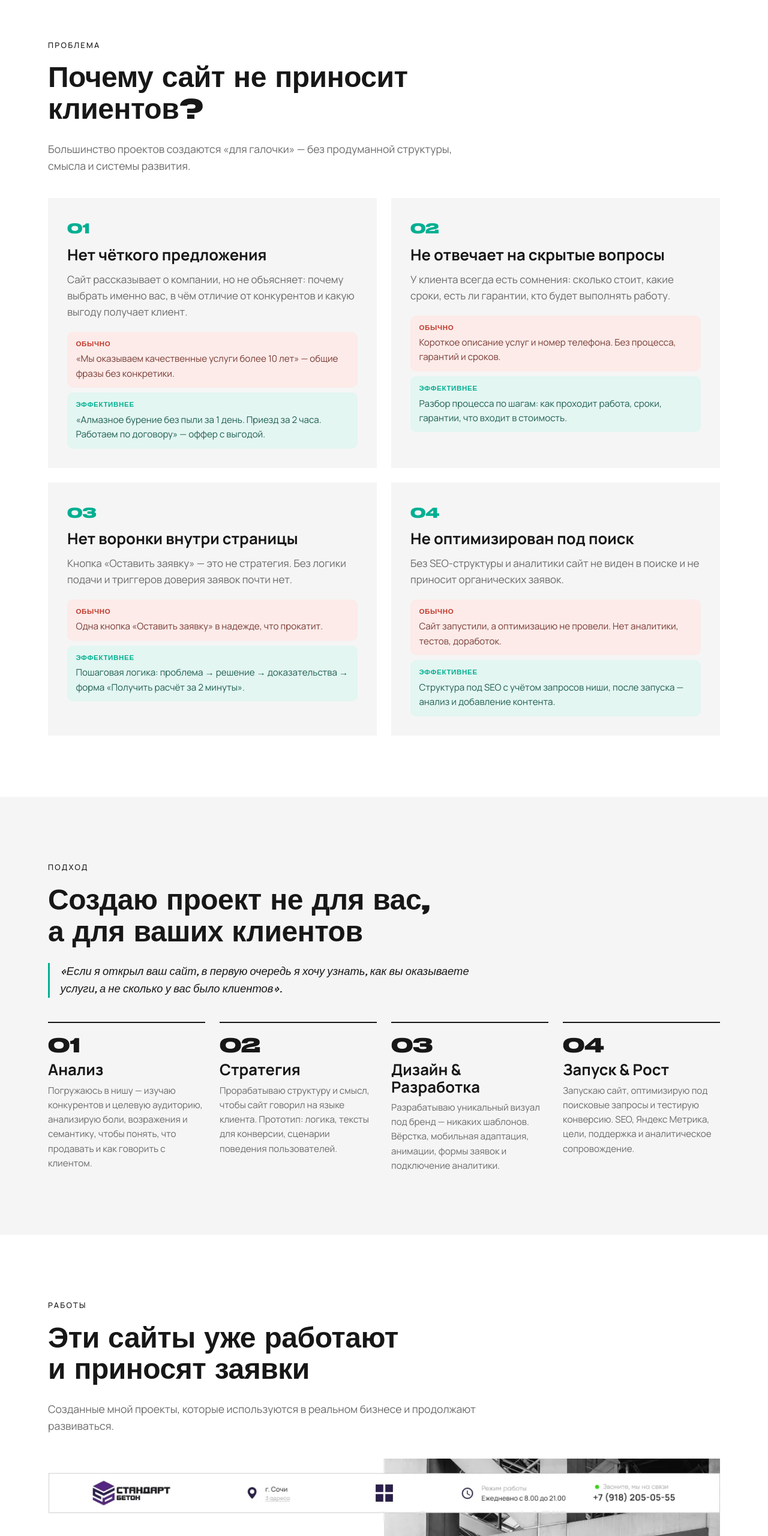
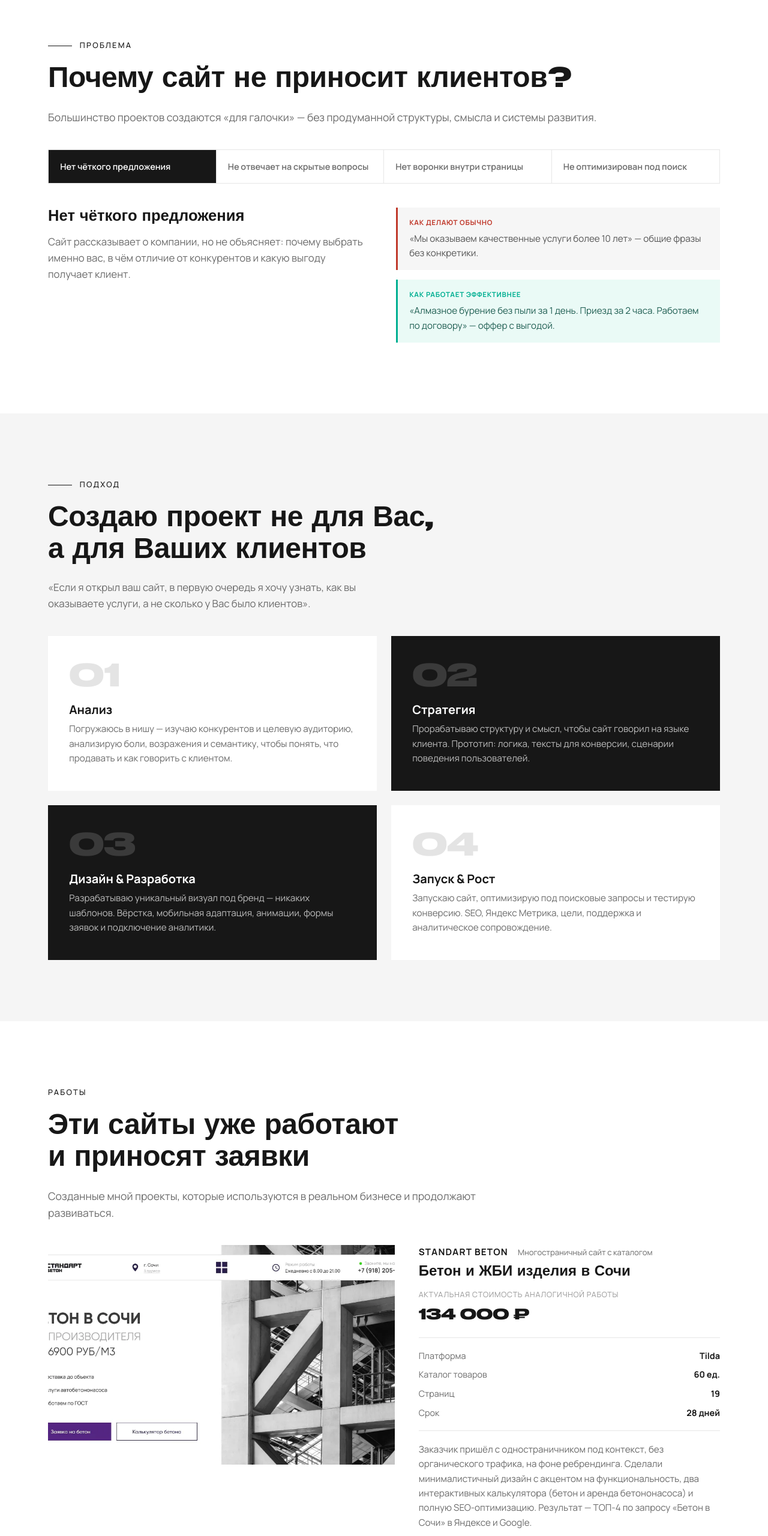
Before and after one commit to distric4/prosite, an Eleventy site: page src/index.njk in a window 1280 px wide. Shown: the part 1034-3594 px from the top of the page at 60% size. Built offline with nearby package versions, Linux system fonts and the light colour scheme; Eleventy itself is replaced by a stand-in of ours; files that its build step writes are made by us from their sources.

Commit message:
Редизайн секций под оригинал
- Подход: карточки чередуются светлая/тёмная, крупные номера Druk Wide
- Проблема: вкладки (как в оригинале) + сравнение «обычно/эффективнее»
- Работы: скрин слева, параметры и цена (Druk Wide) справа
- Тарифы: Business — тёмный, бейдж «популярный», цены Druk Wide
- JS: переключение вкладок
- Мобильный: без горизонтального переполнения

Co-Authored-By: Claude Opus 4.8 <noreply@anthropic.com>

```diff
--- a/src/_includes/partials/work-card.njk
+++ b/src/_includes/partials/work-card.njk
@@ -6,21 +6,22 @@
   </div>
   {% endif %}
   <div class="work-card__body">
-    <div class="work-card__main">
-      <div class="work-card__head">
-        <span class="work-card__name">{{ w.name }}</span>
-        <span class="work-card__type">{{ w.type }}</span>
-      </div>
-      <h3>{{ w.tag }}</h3>
-      <p class="work-card__desc">{{ w.desc }}</p>
-      <div class="work-card__result"><span>Результат</span>{{ w.result }}</div>
+    <div class="work-card__head">
+      <span class="work-card__name">{{ w.name }}</span>
+      <span class="work-card__type">{{ w.type }}</span>
     </div>
-    <aside class="work-card__params">
+    <h3>{{ w.tag }}</h3>
+    <div class="work-card__price">
+      <span>Актуальная стоимость аналогичной работы</span>
+      <b>{{ w.price }}</b>
+    </div>
+    <div class="work-card__params">
       {% for pr in w.params %}
       <div class="param"><span>{{ pr.k }}</span><b>{{ pr.v }}</b></div>
       {% endfor %}
-      <div class="param param--price"><span>Стоимость аналогичной работы</span><b>{{ w.price }}</b></div>
-    </aside>
+    </div>
+    <p class="work-card__desc">{{ w.desc }}</p>
+    <div class="work-card__result"><span>Результат</span>{{ w.result }}</div>
   </div>
 </article>
 {% endmacro %}
--- a/src/index.njk
+++ b/src/index.njk
@@ -97,23 +97,33 @@ description: Сайты для бизнеса на Тильде с упором
 ] %}
 <section class="section" id="problem">
   <div class="container">
-    <div class="section__head">
-      <span class="eyebrow">Проблема</span>
+    <div class="section__head section__head--wide">
+      <span class="eyebrow eyebrow--line">Проблема</span>
       <h2>Почему сайт не приносит клиентов?</h2>
       <p>Большинство проектов создаются «для галочки» — без продуманной структуры, смысла и системы развития.</p>
     </div>
-    <div class="problems">
-      {% for p in problems %}
-      <article class="problem-card">
-        <div class="problem-card__num">0{{ loop.index }}</div>
-        <h3>{{ p.t }}</h3>
-        <p class="problem-card__desc">{{ p.d }}</p>
-        <div class="compare">
-          <div class="compare__row compare__row--bad"><span>Обычно</span>{{ p.bad }}</div>
-          <div class="compare__row compare__row--good"><span>Эффективнее</span>{{ p.good }}</div>
+    <div class="tabs" data-tabs>
+      <div class="tabs__nav" role="tablist">
+        {% for p in problems %}
+        <button class="tabs__btn{% if loop.first %} is-active{% endif %}" type="button" role="tab" data-tab="{{ loop.index }}">{{ p.t }}</button>
+        {% endfor %}
+      </div>
+      <div class="tabs__panels">
+        {% for p in problems %}
+        <div class="tabs__panel{% if loop.first %} is-active{% endif %}" data-panel="{{ loop.index }}">
+          <div class="problem">
+            <div class="problem__text">
+              <h3>{{ p.t }}</h3>
+              <p>{{ p.d }}</p>
+            </div>
+            <div class="problem__compare">
+              <div class="compare__row compare__row--bad"><span>Как делают обычно</span>{{ p.bad }}</div>
+              <div class="compare__row compare__row--good"><span>Как работает эффективнее</span>{{ p.good }}</div>
+            </div>
+          </div>
         </div>
-      </article>
-      {% endfor %}
+        {% endfor %}
+      </div>
     </div>
   </div>
 </section>
@@ -127,14 +137,14 @@ description: Сайты для бизнеса на Тильде с упором
 ] %}
 <section class="section section--soft" id="metod">
   <div class="container">
-    <div class="section__head">
-      <span class="eyebrow">Подход</span>
-      <h2>Создаю проект не для вас,<br />а для ваших клиентов</h2>
-      <p class="approach__quote">«Если я открыл ваш сайт, в первую очередь я хочу узнать, как вы оказываете услуги, а не сколько у вас было клиентов».</p>
+    <div class="section__head section__head--wide">
+      <span class="eyebrow eyebrow--line">Подход</span>
+      <h2>Создаю проект не для&nbsp;Вас, а&nbsp;для&nbsp;Ваших&nbsp;клиентов</h2>
+      <p class="approach__quote">«Если я открыл ваш сайт, в первую очередь я хочу узнать, как вы оказываете услуги, а не сколько у Вас было клиентов».</p>
     </div>
     <div class="steps">
       {% for s in steps %}
-      <article class="step">
+      <article class="step{% if loop.index == 2 or loop.index == 3 %} step--dark{% endif %}">
         <div class="step__num">0{{ loop.index }}</div>
         <h3>{{ s.t }}</h3>
         <p>{{ s.d }}</p>
--- a/src/styles/sections.css
+++ b/src/styles/sections.css
@@ -203,108 +203,173 @@
   }
 }
 
-/* ─── ПРОБЛЕМА ─── */
-.problems {
+/* ─── ПРОБЛЕМА (вкладки) ─── */
+.tabs__nav {
   display: grid;
-  grid-template-columns: repeat(2, 1fr);
-  gap: 1.5rem;
+  grid-template-columns: repeat(4, 1fr);
+  border: 1px solid var(--c-line);
+  margin-bottom: 2.5rem;
 }
-.problem-card {
-  background: var(--c-bg-soft);
-  border-radius: var(--radius);
-  padding: 2rem;
+.tabs__btn {
+  font-family: var(--font-text);
+  font-weight: 600;
+  font-size: 0.9rem;
+  text-align: left;
+  padding: 1.1rem 1.2rem;
+  background: var(--c-bg);
+  border: 0;
+  border-right: 1px solid var(--c-line);
+  color: var(--c-muted);
+  cursor: pointer;
+  transition: all var(--transition);
 }
-.problem-card__num {
-  font-family: var(--font-display);
-  font-weight: 700;
-  font-size: 1.4rem;
-  color: var(--c-accent);
-  margin-bottom: 0.8rem;
+.tabs__btn:last-child {
+  border-right: 0;
 }
-.problem-card__desc {
+.tabs__btn:hover {
+  color: var(--c-ink);
+}
+.tabs__btn.is-active {
+  background: var(--c-ink);
+  color: #fff;
+}
+.tabs__panel {
+  display: none;
+}
+.tabs__panel.is-active {
+  display: block;
+  animation: fade 0.3s ease;
+}
+@keyframes fade {
+  from { opacity: 0; transform: translateY(6px); }
+}
+.problem {
+  display: grid;
+  grid-template-columns: 1fr 1fr;
+  gap: 2.5rem;
+  align-items: start;
+}
+.problem__text h3 {
+  font-family: var(--font-head);
+  font-weight: 800;
+  font-size: 1.6rem;
+  margin-bottom: 1rem;
+}
+.problem__text p {
   color: var(--c-muted);
-  margin-bottom: 1.2rem;
+  font-size: 1.05rem;
 }
 .compare__row {
   display: block;
   font-size: 0.95rem;
-  padding: 0.7rem 0.9rem;
-  border-radius: 10px;
-  margin-top: 0.5rem;
+  padding: 1rem 1.2rem;
+  margin-bottom: 1rem;
 }
 .compare__row span {
   display: block;
-  font-family: var(--font-head);
+  font-family: var(--font-text);
   font-weight: 700;
   font-size: 0.72rem;
   text-transform: uppercase;
   letter-spacing: 0.06em;
-  margin-bottom: 0.25rem;
+  margin-bottom: 0.35rem;
 }
 .compare__row--bad {
-  background: #fcebe9;
-  color: #7a3b34;
+  background: #f6f6f6;
+  color: #555;
+  border-left: 3px solid #c0392b;
 }
 .compare__row--bad span {
   color: #c0392b;
 }
 .compare__row--good {
-  background: #e3f6f1;
+  background: #eafaf6;
   color: #1f5e52;
+  border-left: 3px solid var(--c-accent);
 }
 .compare__row--good span {
   color: var(--c-accent);
 }
+@media (max-width: 760px) {
+  .tabs__nav {
+    grid-template-columns: 1fr 1fr;
+  }
+  .tabs__btn {
+    border-bottom: 1px solid var(--c-line);
+    font-size: 0.82rem;
+  }
+  .problem {
+    grid-template-columns: 1fr;
+    gap: 1.5rem;
+  }
+}
 
 /* ─── ПОДХОД ─── */
+.section__head--wide {
+  max-width: none;
+}
 .approach__quote {
-  font-family: var(--font-head);
-  font-style: italic;
-  font-size: 1.15rem !important;
-  color: var(--c-ink) !important;
-  border-left: 3px solid var(--c-accent);
-  padding-left: 1.1rem;
+  font-family: var(--font-text);
+  font-size: 1.05rem !important;
+  color: var(--c-muted) !important;
+  max-width: 34rem;
   margin-top: 1.2rem;
 }
 .steps {
   display: grid;
-  grid-template-columns: repeat(4, 1fr);
+  grid-template-columns: repeat(2, 1fr);
   gap: 1.5rem;
 }
 .step {
-  padding-top: 1.2rem;
-  border-top: 2px solid var(--c-ink);
+  background: #fff;
+  padding: 2.4rem 2.2rem 2.6rem;
+  min-height: 15rem;
+  display: flex;
+  flex-direction: column;
+}
+.step--dark {
+  background: var(--c-ink);
+  color: #fff;
 }
 .step__num {
   font-family: var(--font-display);
   font-weight: 700;
-  font-size: 2rem;
+  font-size: 3.2rem;
   line-height: 1;
-  margin-bottom: 0.8rem;
+  color: #e4e4e4;
+  margin-bottom: 1.4rem;
+}
+.step--dark .step__num {
+  color: #3a3a3a;
 }
 .step h3 {
-  margin-bottom: 0.5rem;
+  margin-bottom: 0.6rem;
+  font-size: 1.25rem;
 }
 .step p {
   font-size: 0.95rem;
   color: var(--c-muted);
   margin: 0;
 }
+.step--dark p {
+  color: #bdbdbd;
+}
 
 /* ─── РАБОТЫ ─── */
 .works {
   display: grid;
-  gap: 1.5rem;
+  gap: 3rem;
 }
 .work-card {
-  background: var(--c-bg-soft);
-  border-radius: var(--radius);
-  overflow: hidden;
+  display: grid;
+  grid-template-columns: 1.15fr 1fr;
+  gap: 2.5rem;
+  align-items: start;
 }
 .work-card__shot {
-  aspect-ratio: 1200 / 600;
+  aspect-ratio: 1200 / 760;
   background: #0f0f0f;
-  border-bottom: 1px solid var(--c-line);
+  overflow: hidden;
 }
 .work-card__shot img {
   width: 100%;
@@ -313,57 +378,63 @@
   object-position: top center;
 }
 .work-card__body {
-  display: grid;
-  grid-template-columns: 1.7fr 1fr;
-  gap: 2rem;
-  padding: 2rem;
+  display: flex;
+  flex-direction: column;
 }
 .work-card__head {
   display: flex;
   flex-wrap: wrap;
   align-items: baseline;
-  gap: 0.5rem 1rem;
-  margin-bottom: 0.8rem;
+  gap: 0.4rem 1rem;
+  margin-bottom: 0.4rem;
 }
 .work-card__name {
+  font-family: var(--font-text);
+  font-weight: 700;
+  text-transform: uppercase;
+  letter-spacing: 0.08em;
+  font-size: 0.95rem;
+}
+.work-card__type {
+  font-size: 0.82rem;
+  color: var(--c-muted);
+}
+.work-card__body h3 {
+  font-family: var(--font-head);
+  font-weight: 800;
+  font-size: 1.5rem;
+  margin-bottom: 1rem;
+}
+.work-card__price {
+  margin-bottom: 1.2rem;
+}
+.work-card__price span {
+  display: block;
+  font-size: 0.78rem;
+  text-transform: uppercase;
+  letter-spacing: 0.06em;
+  color: var(--c-muted-2);
+  margin-bottom: 0.2rem;
+}
+.work-card__price b {
   font-family: var(--font-display);
   font-weight: 700;
-  text-transform: uppercase;
-  font-size: 1.1rem;
-}
-.work-card__type {
-  font-size: 0.85rem;
-  color: var(--c-muted);
-}
-.work-card__desc {
-  color: var(--c-muted);
-  font-size: 0.97rem;
-}
-.work-card__result {
-  margin-top: 1rem;
-  font-weight: 600;
-}
-.work-card__result span {
-  display: inline-block;
-  font-family: var(--font-head);
-  font-size: 0.72rem;
-  text-transform: uppercase;
-  letter-spacing: 0.06em;
-  color: var(--c-accent);
-  margin-right: 0.6rem;
+  font-size: 1.5rem;
+  color: var(--c-ink);
 }
 .work-card__params {
-  border-left: 1px solid var(--c-line);
-  padding-left: 1.5rem;
-  display: flex;
-  flex-direction: column;
-  gap: 0.7rem;
+  display: grid;
+  gap: 0.55rem;
+  padding: 1.1rem 0;
+  border-top: 1px solid var(--c-line);
+  border-bottom: 1px solid var(--c-line);
+  margin-bottom: 1.2rem;
 }
 .param {
   display: flex;
   justify-content: space-between;
   gap: 1rem;
-  font-size: 0.92rem;
+  font-size: 0.9rem;
 }
 .param span {
   color: var(--c-muted);
@@ -371,17 +442,26 @@
 .param b {
   white-space: nowrap;
 }
-.param--price {
-  margin-top: 0.5rem;
-  padding-top: 0.8rem;
-  border-top: 1px solid var(--c-line);
+.work-card__desc {
+  color: var(--c-muted);
+  font-size: 0.95rem;
+  margin-bottom: 1rem;
 }
-.param--price b {
+.work-card__result {
+  font-weight: 600;
+  font-size: 0.95rem;
+}
+.work-card__result span {
+  display: inline-block;
+  font-family: var(--font-text);
+  font-size: 0.72rem;
+  text-transform: uppercase;
+  letter-spacing: 0.06em;
   color: var(--c-accent);
-  font-size: 1.05rem;
+  margin-right: 0.6rem;
 }
 .works__more {
-  margin-top: 2rem;
+  margin-top: 2.5rem;
 }
 
 /* ─── ТАРИФЫ ─── */
@@ -402,8 +482,19 @@
   height: 100%;
 }
 .tariff--popular {
-  border-color: var(--c-accent);
-  box-shadow: 0 10px 40px rgba(0, 175, 146, 0.15);
+  background: var(--c-ink);
+  border-color: var(--c-ink);
+  color: #fff;
+}
+.tariff--popular .tariff__term,
+.tariff--popular .tariff__for {
+  color: #bdbdbd;
+}
+.tariff--popular .tariff__features li {
+  color: #e2e2e2;
+}
+.tariff--popular .tariff__name {
+  color: #fff;
 }
 .tariff__badge {
   position: absolute;
@@ -691,14 +782,9 @@
   .form-block {
     grid-template-columns: 1fr;
   }
-  .work-card__body {
+  .work-card {
     grid-template-columns: 1fr;
-  }
-  .work-card__params {
-    border-left: 0;
-    border-top: 1px solid var(--c-line);
-    padding-left: 0;
-    padding-top: 1.2rem;
+    gap: 1.5rem;
   }
 }
 @media (max-width: 620px) {
```
Also changed, not shown: src/js/main.js (+15 -0 lines).
